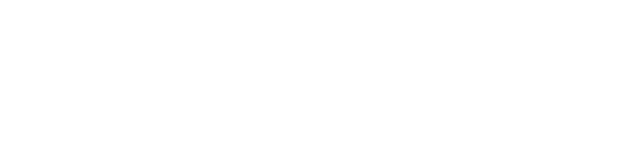
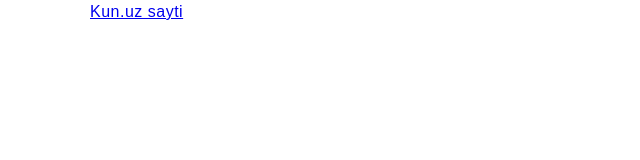
Before and after one commit to frontendasoslar/javascript-kerakli, a plain HTML site: page index.html in a window 1280 px wide. Shown: the whole page, without its empty margins (0-640 px from the left). Drawn offline with Linux system fonts and the light colour scheme.

Commit message:
add preventDefault

```diff
--- a/index.html
+++ b/index.html
@@ -53,6 +53,10 @@
     <p class="text">Assalomaleykum</p>
   </div> -->
 
+  <div class="container">
+    <a class="js-link" href="https://kun.uz/">Kun.uz sayti</a>
+  </div>
+
   <script src="js/main.js"></script>
 </body>
 </html>
```
Also changed, not shown: js/main.js (+17 -1 lines).
